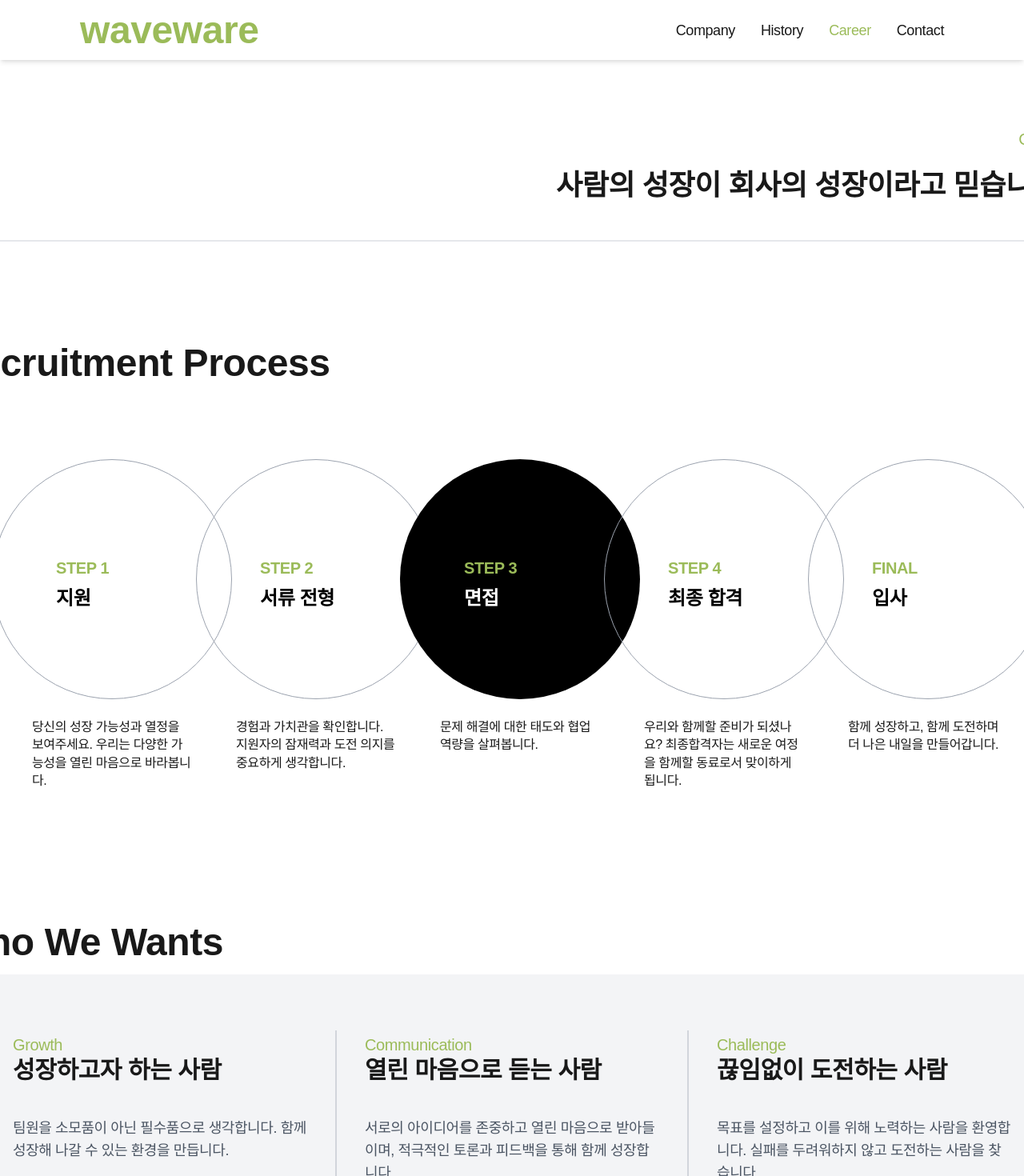
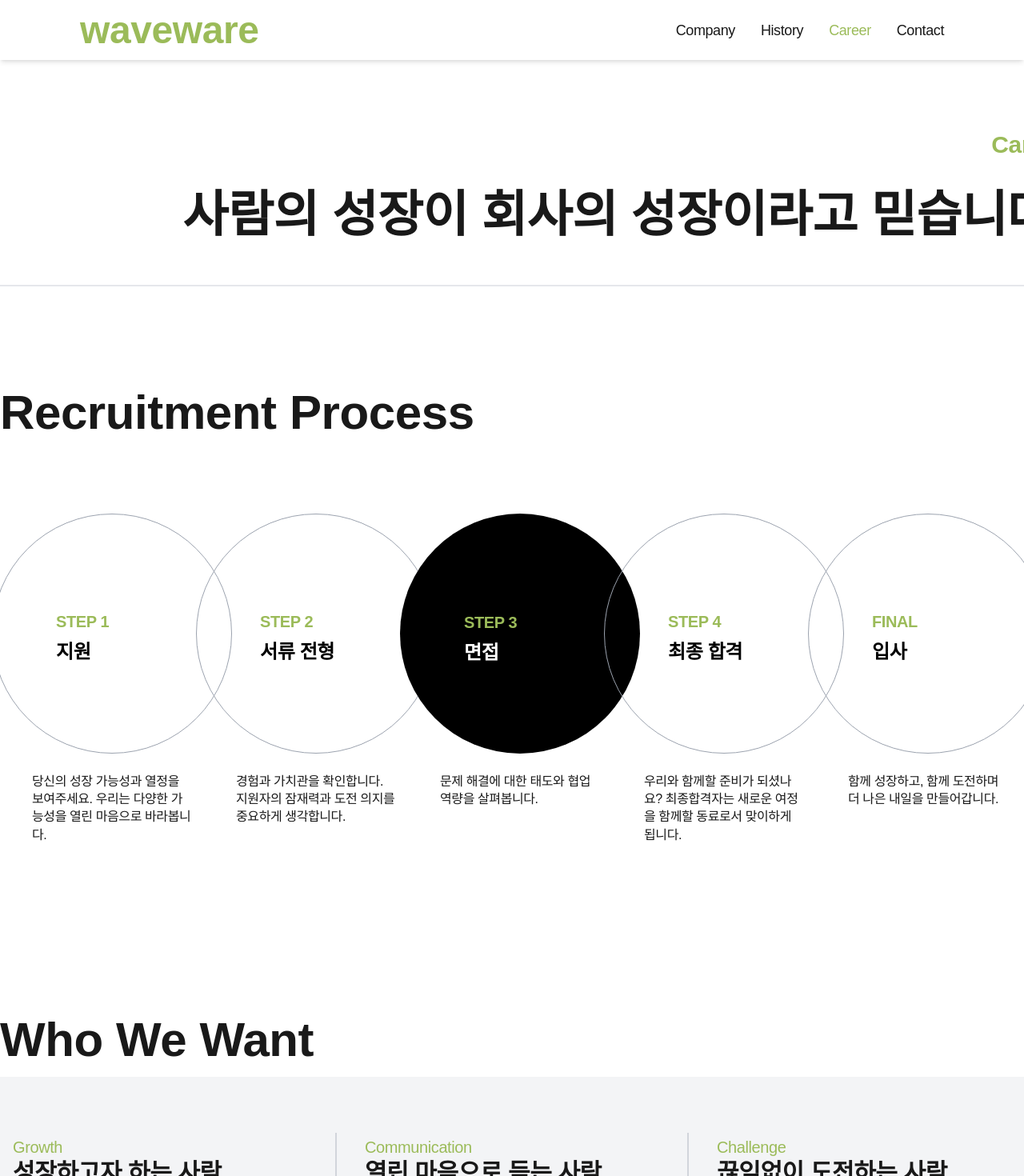
Before and after one commit to YongMinMax/waveware, a Next.js app: page /career in a window 1280 px wide. Shown: the top 1470 px of the page at 80% size. Built offline with nearby package versions, Linux system fonts and the light colour scheme; a web font is replaced by a local one.

Commit message:
2025.04.02. KYE - mod) 페이지 타이틀 스타일 변경

```diff
--- a/src/kwon/components/menuheader.js
+++ b/src/kwon/components/menuheader.js
@@ -2,9 +2,9 @@ import React from 'react';
 
 export default function MenuHeader({ title, description }) {
   return (
-    <div className="flex flex-col w-[1400px] items-end gap-6 border-b-2 border-gray-200 pb-12 px-2 pt-40">
-      <h1 className="text-primary text-xl">{title}</h1>
-      <div className="text-4xl font-semibold text-right">
+    <div className="flex flex-col w-[1400px] items-end gap-7 border-b-2 border-gray-200 pb-12 px-2 pt-40">
+      <h1 className="text-primary text-[30px] font-semibold">{title}</h1>
+      <div className="text-[62px] font-semibold text-right leading-tight">
         {description?.split('/').map((text, index) => (
           <p key={index}>{text}</p>
         ))}
@@ -12,3 +12,12 @@ export default function MenuHeader({ title, description }) {
     </div>
   );
 }
+
+
+// leading-none: 1.0
+// leading-tight: 1.25
+// leading-snug: 1.375
+// leading-normal: 1.5
+// leading-relaxed: 1.625
+// leading-loose: 2.0
+// leading-[1.2]
--- /dev/null
+++ b/src/kwon/components/section_title.js
@@ -0,0 +1,9 @@
+import React from 'react';
+
+export default function SectionTitle({ text }) {
+    return (
+        <div className="w-full flex justify-center">
+            <span className="w-[1400px] pt-32 pb-4 text-6xl font-bold text-left">{text}</span>
+        </div>
+    )
+}
--- a/src/pages/career.js
+++ b/src/pages/career.js
@@ -2,6 +2,7 @@ import React, { useState, useEffect } from 'react';
 import MenuHeader from "../kwon/components/menuheader";
 import ProcessComponent from "../kwon/career/process_component";
 import Requirements from "../kwon/career/Requirements";
+import SectionTitle from "../kwon/components/section_title";
 
 export default function Career() {
     // 현재 활성화된 프로세스 ID를 저장하는 상태
@@ -93,9 +94,9 @@ export default function Career() {
 
             <MenuHeader title={"Career"} description={"사람의 성장이 회사의 성장이라고 믿습니다."}/>
 
-            <span className="w-[1400px] pt-32 pb-4 text-5xl font-bold text-left">Recruitment Process</span>
+            <SectionTitle text={"Recruitment Process"}/>
 
-            <div className="w-[1300px] h-[500px] flex relative my-20">
+            <div className="w-[1300px] h-[500px] flex relative mt-20">
                 <div className="absolute left-0">
                     <ProcessComponent
                         data={processes[1]}
@@ -133,7 +134,7 @@ export default function Career() {
                 </div>
             </div>
 
-            <span className="w-[1400px] pb-4 text-5xl font-bold text-left">Who We Wants</span>
+            <SectionTitle text={"Who We Want"}/>
             <section className="w-full h-[700px] bg-gray-100 flex justify-center">
                 <div className="w-[1400px] h-full flex justify-between items-center">
                     <Requirements requirements={requirements[1]}/>
--- a/src/pages/company.js
+++ b/src/pages/company.js
@@ -1,4 +1,5 @@
 import MenuHeader from "../kwon/components/menuheader";
+import SectionTitle from "../kwon/components/section_title";
 
 export default function Company() {
   return (
@@ -6,10 +7,12 @@ export default function Company() {
 
           <MenuHeader title={"Company"} description={"데이터의 힘을 통해 미래를 예측하고/혁신을 이끄는 기술을 연구합니다."}/>
 
-        <span className="w-full px-12 pt-32 pb-4 text-5xl font-semibold text-left">Who We Are</span>
-        <section className="relative w-full h-[350px] bg-cover bg-center" style={{ backgroundImage: "url('/img/beach.jpg')" }}>
+          <SectionTitle text={"Who We Are"}/>
+          <section className="relative w-full h-[410px] bg-cover bg-center"
+                   style={{backgroundImage: "url('/img/beach.jpg')"}}>
               <div className="absolute inset-0 bg-black opacity-65"></div>
-            <div className="relative container mx-auto w-[1400px] h-full flex flex-col justify-between text-white py-12">
+              <div
+                  className="relative container mx-auto w-[1400px] h-full flex flex-col justify-between text-white py-12">
                   <h2 className="text-[40px] font-regular text-left w-full">웨이브웨어는 물결입니다.</h2>
                   <p className="text-xl font-light w-full text-right">
                       작은 파도가 일어나 바다로 퍼지고, 바다는 또 다른 파도를 만들어냅니다.<br/>
@@ -18,7 +21,8 @@ export default function Company() {
               </div>
           </section>
 
-        <span className="w-full px-12 pt-32 pb-4 text-5xl font-semibold text-left">What We Do</span>
+          <SectionTitle text={"What We Do"}/>
+
       </main>
   );
 }
--- a/src/pages/contact.js
+++ b/src/pages/contact.js
@@ -6,15 +6,18 @@ export default function Contact() {
         <main className="min-h-screen flex flex-col items-center justify-center">
             <MenuHeader title={"Contact"} description={"기술의 중심에서, 당신과 연결됩니다."}/>
 
-        <span className="w-full px-12 pt-32 pb-4 text-5xl font-bold text-left">Location</span>
+        {/*<span className="w-full px-12 pt-32 pb-4 text-5xl font-bold text-left">Location</span>*/}
 
-        <section className="relative w-full bg-gray-100 h-[600px]">
+        {/*<section className="relative w-full bg-gray-100 h-[600px]">*/}
 
             <div className="w-[1400px] h-[500px] mx-auto py-[50px] flex flex-col gap-20">
 
-                {/* 회사 정보 섹션 */}
                 <section className="flex justify-between items-start">
-                    <div className="flex flex-col gap-8">
+                    {/* 회사 정보 섹션 */}
+                    <div className="flex flex-col gap-6">
+
+                        <span className="w-full pb-4 text-5xl font-bold text-left">Location</span>
+
                         <dl className="addr_item">
                             <dt>Address</dt>
                             <dd>대전광역시 유성구 테크노4로 17 대덕비즈센터 D동 104호</dd>
@@ -32,17 +35,20 @@ export default function Contact() {
                             <dt>E-Mail</dt>
                             <dd>osy3165@waveware.co.kr</dd>
                         </dl>
+
+
+
                     </div>
 
                     {/* 지도 */}
-                    <div className="w-[800px] h-[500px] bg-white rounded-lg overflow-hidden">
+                    <div className="w-[800px] h-[500px] bg-gray-50 rounded-lg overflow-hidden">
 
                     </div>
                 </section>
 
             </div>
 
-        </section>
+        {/*</section>*/}
 
         </main>
     );
--- a/src/pages/history.js
+++ b/src/pages/history.js
@@ -1,6 +1,9 @@
 import MenuHeader from "../kwon/components/menuheader";
 
 export default function History() {
+
+
+
     return (
         <main className="min-h-screen flex flex-col items-center justify-center">
 
```
Lines whose indentation alone changed are shown as unchanged.
